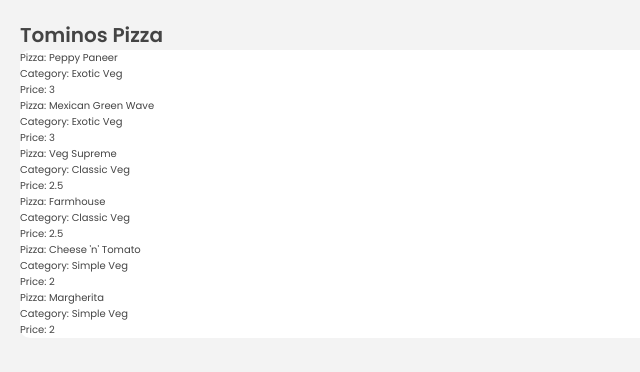
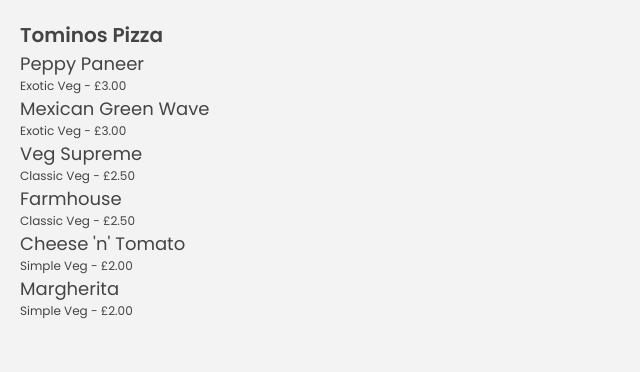
Before and after one commit to readm1/tominos-pizza-challenge, a website built with webpack: page index.html in a window 1280 px wide. Shown: the whole page, without its empty margins (0-640 px from the left). Built offline with nearby package versions, Linux system fonts and the light colour scheme.

Commit message:
displaying pizzas in semi-pleasing style

```diff
--- a/index.html
+++ b/index.html
@@ -20,8 +20,7 @@
   <div class="menu">
     <div class="menu__display">
       <div class="menu__pizzaName"></div>
-      <div class="menu__pizzaCategory"></div>
-      <div class="menu__pizzaPrice"></div>
+      <div class="menu__pizzaDetails"></div>
     </div>
     <!-- <div class="movements__row">
       <div class="movements__type movements__type--withdrawal">
--- a/script.js
+++ b/script.js
@@ -37,13 +37,10 @@
     const category = pizza[1];
     const price = pizza[2];
     const html = `<div class="menu__display">
-    <div class="menu__pizzaName">Pizza: ${name}</div>
-    <div class="menu__pizzaCategory">Category: ${category}</div>
-    <div class="menu__pizzaPrice">Price: ${price}</div>
+    <div class="menu__pizzaName">${name}</div>
+    <div class="menu__pizzaDetails">${category} - £${price.toFixed(2)}</div>
   </div>`;
     containerMenu.insertAdjacentHTML("afterbegin", html);
   });
 };
 displayPizza(pizzas);
-
-console.log(pizzas);
--- a/style.css
+++ b/style.css
@@ -20,9 +20,21 @@
 /* MENU */
 .menu {
   grid-row: 2 / span 3;
-  background-color: #fff;
+  /* background-color: #fff; */
   border-radius: 1rem;
   /* overflow: scroll; */
+}
+
+.menu__display {
+  display: inline;
+}
+
+.menu__pizzaName {
+  font-size: 1.8rem;
+}
+
+.menu__pizzaDetails {
+  font-size: 1.2rem;
 }
 
 /* .movements__row {
```
